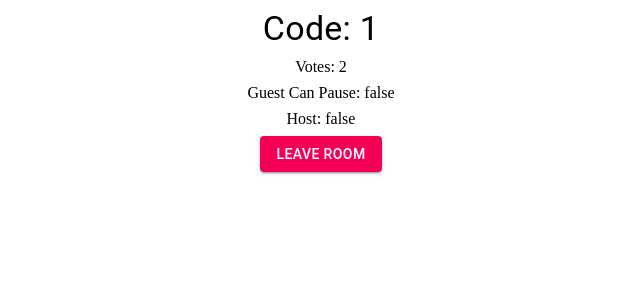
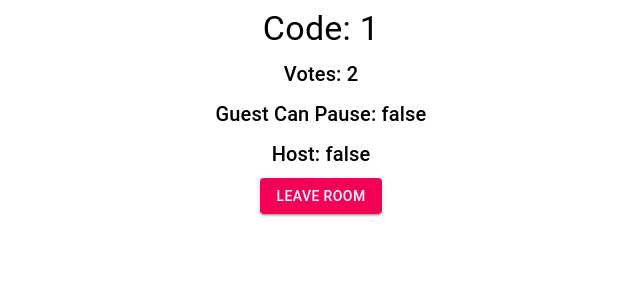
Before and after one commit to JudahSan/party-music-cast-controller, a React app in the folder react-django-music-controller/music_controller/frontend/: page /room/1 in a window 1280 px wide. Shown: the top 300 px of the page, without its empty margins (319-959 px from the left). Built offline with nearby package versions, Linux system fonts and the light colour scheme; no server answers; the HTML template or start-up script is replaced by a standard one.

Commit message:
Fix update error

```diff
--- a/react-django-music-controller/music_controller/frontend/src/components/CreateRoomPage.js
+++ b/react-django-music-controller/music_controller/frontend/src/components/CreateRoomPage.js
@@ -10,7 +10,7 @@ import Radio from "@material-ui/core/Radio";
 import RadioGroup from "@material-ui/core/RadioGroup";
 import FormControlLabel from "@material-ui/core/FormControlLabel";
 import { Collapse } from "@material-ui/core";
-import Alert from "@material-ui/lab/Alert"
+import Alert from "@material-ui/lab/Alert";
 
 export default class CreateRoomPage extends Component {
   static defaultProps = {
@@ -73,24 +73,20 @@ export default class CreateRoomPage extends Component {
         code: this.props.roomCode,
       }),
     };
-    fetch("/api/UPDATE-room", requestOptions)
+    fetch("/api/update-room", requestOptions)
       .then((response) => {
         if (response.ok) {
           this.setState({
-            successMsg : "Room Updated Scuccessfully!"
+            successMsg : "Room Updated Scuccessfully!",
           });
         } else {
           this.setState({
-            errorMsg : "Error Updating Room..."
+            errorMsg : "Error Updating Room...",
           });
 
         }
         this.props.updateCallback();
       });
-
-
-
-
   }
 
   renderCreateButtons() {
--- a/react-django-music-controller/music_controller/frontend/src/components/Room.js
+++ b/react-django-music-controller/music_controller/frontend/src/components/Room.js
@@ -65,7 +65,7 @@ export default class Room extends Component {
     return (<Grid container spacing={1}>
       <Grid items xs={12} align="center">
         <CreateRoomPage
-          Update={true}
+          update={true}
           votesToSkip = { this.state.votesToSkip }
           guestCanPause={ this.state.guestCanPause }
           roomCode={ this.state.roomCode }
@@ -110,17 +110,17 @@ export default class Room extends Component {
           </Typography>
         </Grid>
         <Grid item xs={12} align="center">
-        <Typography variant="h9" component="h9">
+        <Typography variant="h6" component="h9">
           Votes: {this.state.votesToSkip}
           </Typography>
         </Grid>
         <Grid item xs={12} align="center">
-        <Typography variant="h9" component="h9">
+        <Typography variant="h6" component="h6">
           Guest Can Pause: {this.state.guestCanPause.toString()}
           </Typography>
         </Grid>
         <Grid item xs={12} align="center">
-        <Typography variant="h9" component="h9">
+        <Typography variant="h6" component="h6">
           Host: {this.state.isHost.toString()}
           </Typography>
         </Grid>
@@ -130,13 +130,11 @@ export default class Room extends Component {
           <Button
           variant="contained"
           color="secondary"
-          onClick={ this.leaveButtonPressed }>
+          onClick={this.leaveButtonPressed}>
             Leave Room
           </Button>
         </Grid>
       </Grid>
-
-
     );
   }
 }
```
Also changed, not shown: react-django-music-controller/music_controller/frontend/static/frontend/main.js, 1 other file (tests, documents, lock files or other folders).
